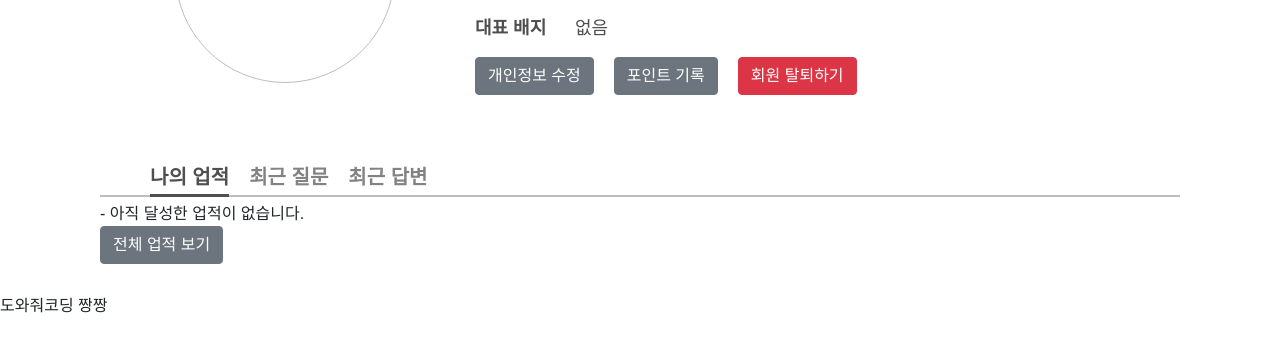
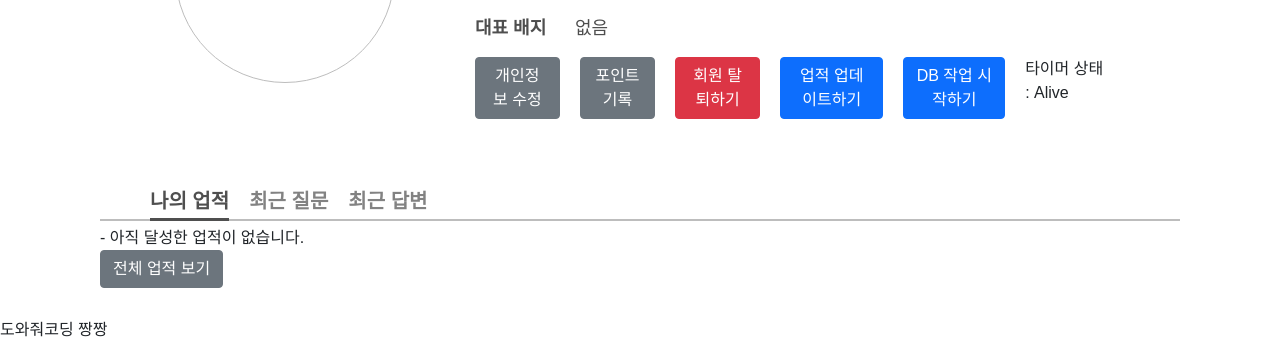
Before and after one commit to hongsy0113/Piro16_Help_Coding, a Django app: page /mypage/ in a window 1280 px wide. Shown: the part 308-667 px from the top of the page. Run offline with Django 4.2, Linux system fonts and the light colour scheme; the visitor is signed in with stand-in values (Sample User, id 1); data comes from the database, SQL or seed files in the repository; data that the repository does not hold is empty; parts of the project's set-up code (start-up, migrations or seed data) failed here and were passed over; some libraries are stand-ins or nearby versions.

Commit message:
[FEAT] superuser periodic tasks, initialize rewards

```diff
--- a/templates/user/mypage.html
+++ b/templates/user/mypage.html
@@ -34,6 +34,12 @@
       <button class="btn btn-secondary"><a class="text-white" href="{% url 'user:mypage_revise' %}" style="text-decoration: none">개인정보 수정</a></button>
       <button class="btn btn-secondary"><a class="text-white" href="{% url 'user:mypage_point' %}" style="text-decoration: none">포인트 기록</a></button>
       <button class="btn btn-danger"><a class="text-white" href="{% url 'user:drop' %}" style="text-decoration: none">회원 탈퇴하기</a></button>
+      {% if user.is_superuser %}
+      <!-- 이거는 admin 유저만 보이는 거라 디자인 크게 신경 안 써도 될 듯 -->
+      <button class="btn btn-primary"><a class="text-white" href="{% url 'user:initialize_rewards' %}" style="text-decoration: none">업적 업데이트하기</a></button>
+      <button class="btn btn-primary"><a class="text-white" href="{% url 'user:periodic_tasks' %}" style="text-decoration: none">DB 작업 시작하기</a></button>
+      <p>{{ periodic_tasks_timer.in_process }}</p>
+      {% endif %}
     </div>
     {% if messages %}{% for message in messages %}<p class="mypage__message">{{ message.message }}</p>{% endfor %}{% endif %}
   </div>
--- a/user/periodic_tasks.py
+++ b/user/periodic_tasks.py
@@ -1,3 +1,4 @@
+from re import X
 from threading import Timer
 from group.views import get_invite_code
 from .models import User, GetPoint, Alert
@@ -8,13 +9,16 @@ from datetime import datetime
 class PeriodicTasksTimer():
     timer = None
 
+    def in_process(self):
+        if self.timer == None:
+            return "타이머 상태 : None"
+        elif self.timer.is_alive():
+            return "타이머 상태 : Alive"
+        else:
+            return "타이머 상태 : Not Alive"
+
 
 PERIODIC_TASKS_TIMER = PeriodicTasksTimer()
-
-# if PERIODIC_TASKS_TIMER.timer == None:
-#        print(None)
-#    else:
-#        print(PERIODIC_TASKS_TIMER.timer.is_alive())
 
 
 def initial_period(time):
--- a/user/urls.py
+++ b/user/urls.py
@@ -32,4 +32,6 @@ urlpatterns = [
          name='group_wait_profile'),
     path('drop/', views.drop, name="drop"),
     path('drop_success/', views.drop_success, name="drop_success"),
+    path('periodic_tasks/', views.periodic_tasks, name="periodic_tasks"),
+    path('initialize_rewards/', views.initialize_rewards, name="initialize_rewards"),
 ]
--- a/user/views.py
+++ b/user/views.py
@@ -308,7 +308,7 @@ def my_page(request):
     questions = Question.objects.filter(user=user).order_by('-updated_at')[:5]
     answers = Answer.objects.filter(user=user).order_by('-updated_at')[:5]
     ctx = {'user': user, 'rewards': rewards,
-           'questions': questions, 'answers': answers}
+           'questions': questions, 'answers': answers, 'periodic_tasks_timer': PERIODIC_TASKS_TIMER}
     return render(request, template_name='user/mypage.html', context=ctx)
 
 # My Page Revise
@@ -509,8 +509,29 @@ class AlertView(MypageView):
         alerts = Alert.objects.filter(user=self.request.user).order_by('-time')
         return alerts
 
+# (Superuser) Periodic Tasks
+
+
+def periodic_tasks(request):
+    if request.user.is_superuser:
+        PERIODIC_TASKS_TIMER.timer = Timer(
+            initial_period(datetime.now()), periodic_tasks)
+        PERIODIC_TASKS_TIMER.timer.start()
+        messages.success(request, "DB 관리가 성공적으로 진행되고 있습니다.")
+        return redirect('user:mypage')
+
+# (Superuser) Initialize Rewards
+
+
+def initialize_rewards(request):
+    if request.user.is_superuser:
+        initializeReward()
+        messages.success(request, "업적 업데이트가 성공적으로 이루어졌습니다.")
+        return redirect('user:mypage')
 
 # Check Alert (Ajax)
+
+
 @csrf_exempt
 def check_alert_ajax(request):
     req = json.loads(request.body)
```
